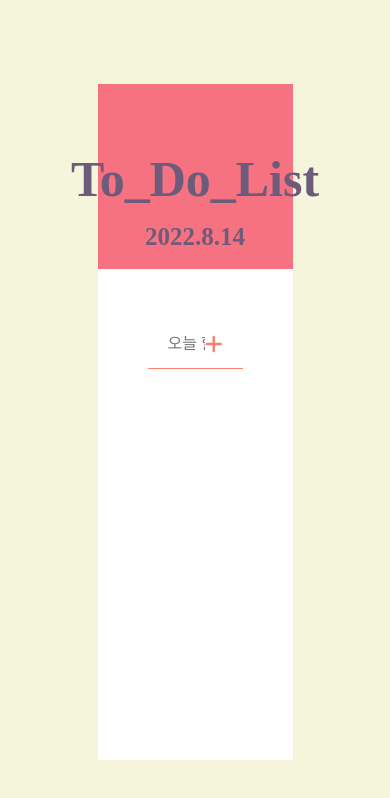
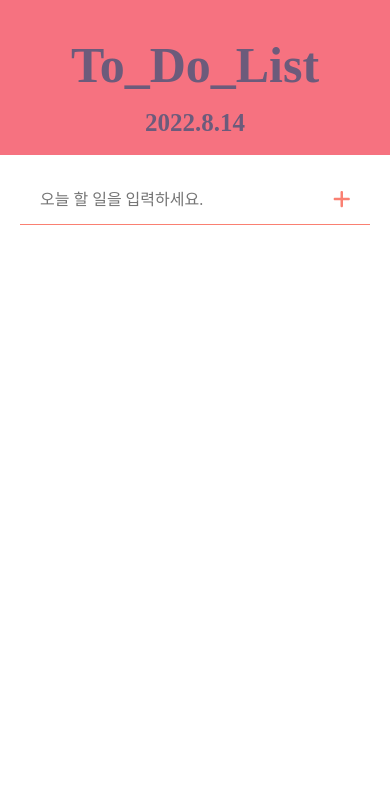
Before and after one commit to wjdgus1122/ToDoList, a React (Create React App) app: page / in a window 390 px wide. Shown: the top 798 px of the page. Built offline with nearby package versions, Linux system fonts and the light colour scheme.

Commit message:
Responsive edit

```diff
--- a/src/DoInput.js
+++ b/src/DoInput.js
@@ -9,6 +9,9 @@ const ListWrap = styled.div`
   display: flex;
   flex-direction: column;
   align-items: center;
+  @media screen and (max-width: 500px) {
+    padding: 20px;
+  }
 `;
 const List = styled.div`
   width: 100%;
--- a/src/DoItem.js
+++ b/src/DoItem.js
@@ -48,6 +48,17 @@ const TextWrap = styled.div`
     font-style: oblique;
     text-decoration: line-through;
     color: lightgray;
+  }
+  @media screen and (max-width: 500px) {
+    font-size: 18px;
+    & label {
+      width: 18px;
+      height: 18px;
+      border-radius: 3px;
+      svg {
+        font-size: 12px;
+      }
+    }
   }
 `;
 const ListInput = styled.input`
--- a/src/DoList.js
+++ b/src/DoList.js
@@ -4,6 +4,9 @@ import { DoItem } from "./DoItem";
 const Wrap = styled.div`
   width: 100%;
   padding: 0 50px;
+  @media screen and (max-width: 500px) {
+    padding: 0 20px;
+  }
 `;
 const ListWrap = styled.ul`
   display: flex;
--- a/src/Home.js
+++ b/src/Home.js
@@ -16,6 +16,10 @@ const TodoWrap = styled.div`
   width: 50%;
   height: 80%;
   background-color: white;
+  @media screen and (max-width: 500px) {
+    width: 100%;
+    height: 100%;
+  }
 `;
 const TitleWrap = styled.div`
   background-color: ${mainStyle.mainColor};
@@ -30,6 +34,9 @@ const Title = styled.h3`
   color: ${mainStyle.thirdColor};
   padding-top: 70px;
   padding-bottom: 20px;
+  @media screen and (max-width: 500px) {
+    padding-top: 40px;
+  }
 `;
 const TDate = styled.h4`
   font-size: 25px;
```
